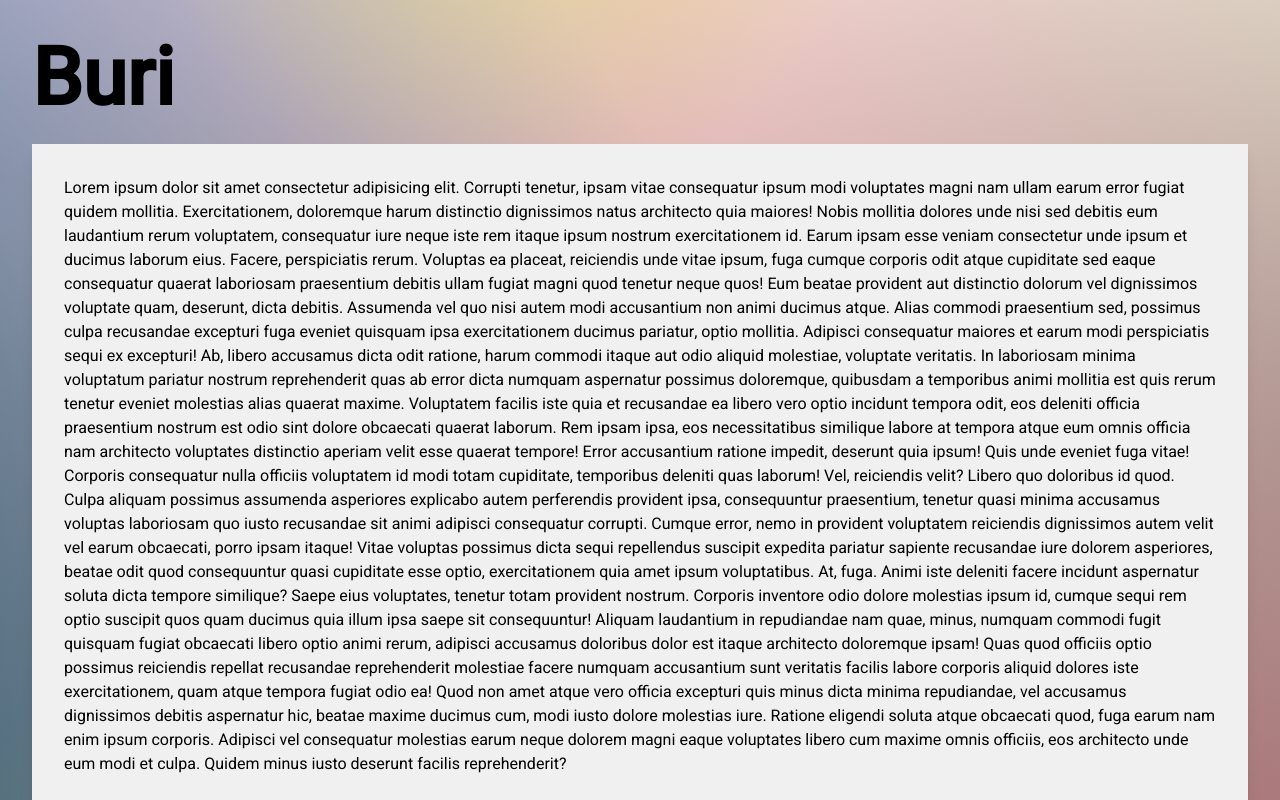
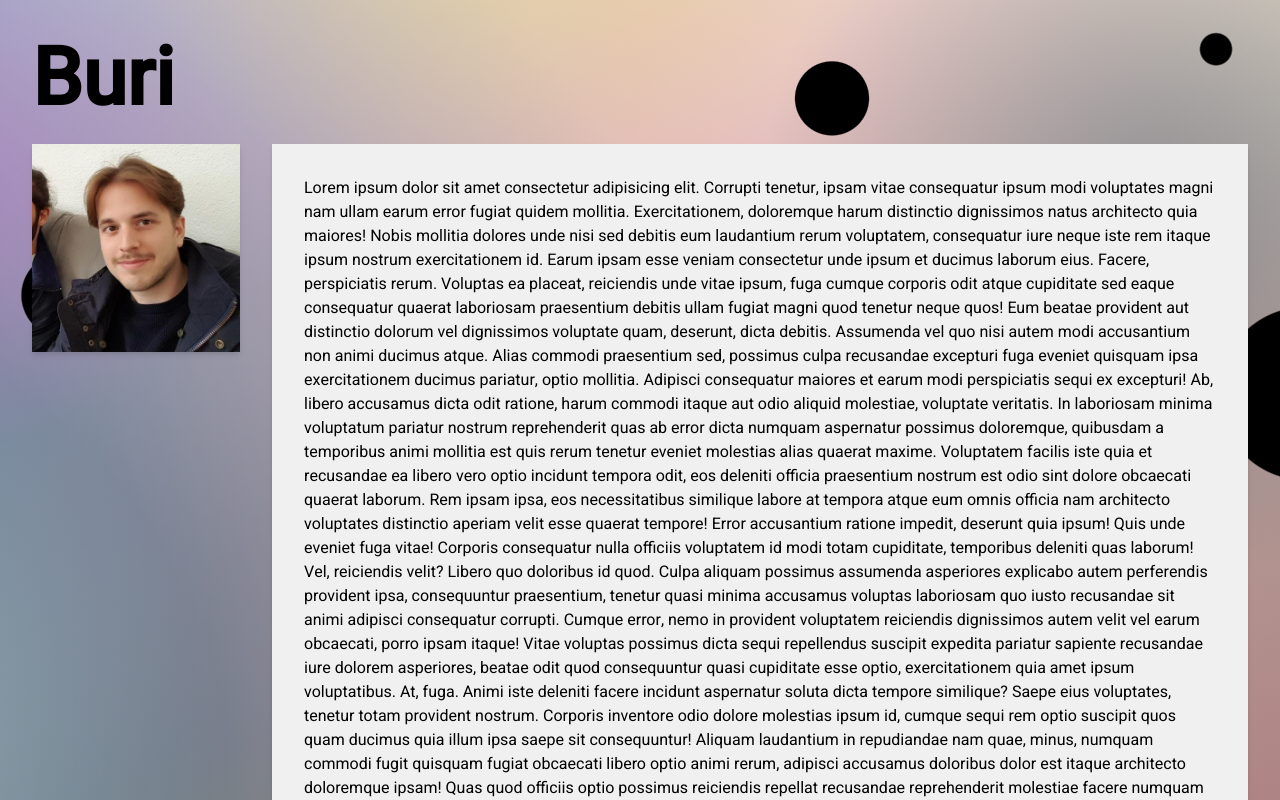
Before and after one commit to youngburi/homepage, a Next.js app: page / in a window 1280 px wide. Shown: the top 800 px of the page. Built offline with nearby package versions, Linux system fonts and the light colour scheme.

Commit message:
added avatar + dots gradient

```diff
--- a/pages/index.tsx
+++ b/pages/index.tsx
@@ -1,89 +1,98 @@
-import { Box, Heading, Text } from "@chakra-ui/react";
+import { Box, Flex, Heading, Image, Text } from "@chakra-ui/react";
+import React from "react";
+import { colorGradient1, dots } from "../utils/styles";
 
-const IndexPage = () => (
+const IndexPage = () => {
+  const imageWidth = "clamp(6rem,calc(5rem + 10vw), 15rem)";
+
+  return (
     <Box
       minHeight="100vh"
-    bg={`
-    radial-gradient(circle at 40% -20%, rgba(216, 235, 52, 0.4), transparent 30%),
-    radial-gradient(circle at 25% 120%, rgba(216, 235, 52, 0.2), transparent 30%),
-    radial-gradient(circle at 60% 70%, rgba(230, 230, 230, 0.2), transparent 30%),
-    radial-gradient(circle at -50% 100%, rgba(20, 60, 60, 0.8), transparent 70%),
-    radial-gradient(circle at 110% 50%, rgba(20, 60, 60, 0.2), transparent 50%),
-    linear-gradient(90deg, rgba(131,58,180,0.3) 0%, rgba(253,29,29,0.2) 50%, rgba(252,176,69,0.2) 100%),
-    linear-gradient(0deg, rgba(255, 30, 40, 0.2), rgba(255, 255, 255, 0.8)),
-    linear-gradient(90deg, rgba(20, 255, 200, 0.5), rgba(100, 50, 100, 0.5)),
-    // radial-gradient(circle at 100% 100%, transparent, transparent 55%, rgba(255,255,255, 0.4) 65%, transparent 70%),
-    radial-gradient(ellipse at -110% 110%, transparent, transparent 55%, rgba(255,255,255, 0.4) 65%, transparent 68%),
-    radial-gradient(circle, rgba(238,174,202,0.5) 0%, rgba(148,187,233,0.6) 100%)
-    `}
+      // bg={colorGradient1}
       // css={css`
       //   filter: blur(1px);
       // `}
+      bg={`${dots},${colorGradient1}`}
       p="8"
     >
       <Heading as="h1" fontSize="5rem" mb="4">
         Buri
       </Heading>
-    <Box p="8" bg="custom.lightbg" boxShadow="lg">
+      <Flex flexWrap={["wrap", "nowrap"]}>
+        <Image
+          src="/images/avatar.jpg"
+          boxSize={[imageWidth]}
+          boxShadow="md"
+          mb="8"
+          mr={["0", "8"]}
+          objectFit="cover"
+        />
+        <Box p="8" bg="custom.lightbg" boxShadow="md" width="auto">
           <Text>
             Lorem ipsum dolor sit amet consectetur adipisicing elit. Corrupti
-        tenetur, ipsam vitae consequatur ipsum modi voluptates magni nam ullam
-        earum error fugiat quidem mollitia. Exercitationem, doloremque harum
-        distinctio dignissimos natus architecto quia maiores! Nobis mollitia
-        dolores unde nisi sed debitis eum laudantium rerum voluptatem,
-        consequatur iure neque iste rem itaque ipsum nostrum exercitationem id.
-        Earum ipsam esse veniam consectetur unde ipsum et ducimus laborum eius.
-        Facere, perspiciatis rerum. Voluptas ea placeat, reiciendis unde vitae
-        ipsum, fuga cumque corporis odit atque cupiditate sed eaque consequatur
-        quaerat laboriosam praesentium debitis ullam fugiat magni quod tenetur
-        neque quos! Eum beatae provident aut distinctio dolorum vel dignissimos
-        voluptate quam, deserunt, dicta debitis. Assumenda vel quo nisi autem
-        modi accusantium non animi ducimus atque. Alias commodi praesentium sed,
+            tenetur, ipsam vitae consequatur ipsum modi voluptates magni nam
+            ullam earum error fugiat quidem mollitia. Exercitationem, doloremque
+            harum distinctio dignissimos natus architecto quia maiores! Nobis
+            mollitia dolores unde nisi sed debitis eum laudantium rerum
+            voluptatem, consequatur iure neque iste rem itaque ipsum nostrum
+            exercitationem id. Earum ipsam esse veniam consectetur unde ipsum et
+            ducimus laborum eius. Facere, perspiciatis rerum. Voluptas ea
+            placeat, reiciendis unde vitae ipsum, fuga cumque corporis odit
+            atque cupiditate sed eaque consequatur quaerat laboriosam
+            praesentium debitis ullam fugiat magni quod tenetur neque quos! Eum
+            beatae provident aut distinctio dolorum vel dignissimos voluptate
+            quam, deserunt, dicta debitis. Assumenda vel quo nisi autem modi
+            accusantium non animi ducimus atque. Alias commodi praesentium sed,
             possimus culpa recusandae excepturi fuga eveniet quisquam ipsa
-        exercitationem ducimus pariatur, optio mollitia. Adipisci consequatur
-        maiores et earum modi perspiciatis sequi ex excepturi! Ab, libero
-        accusamus dicta odit ratione, harum commodi itaque aut odio aliquid
-        molestiae, voluptate veritatis. In laboriosam minima voluptatum pariatur
-        nostrum reprehenderit quas ab error dicta numquam aspernatur possimus
-        doloremque, quibusdam a temporibus animi mollitia est quis rerum tenetur
-        eveniet molestias alias quaerat maxime. Voluptatem facilis iste quia et
-        recusandae ea libero vero optio incidunt tempora odit, eos deleniti
-        officia praesentium nostrum est odio sint dolore obcaecati quaerat
-        laborum. Rem ipsam ipsa, eos necessitatibus similique labore at tempora
-        atque eum omnis officia nam architecto voluptates distinctio aperiam
-        velit esse quaerat tempore! Error accusantium ratione impedit, deserunt
-        quia ipsum! Quis unde eveniet fuga vitae! Corporis consequatur nulla
-        officiis voluptatem id modi totam cupiditate, temporibus deleniti quas
-        laborum! Vel, reiciendis velit? Libero quo doloribus id quod. Culpa
-        aliquam possimus assumenda asperiores explicabo autem perferendis
-        provident ipsa, consequuntur praesentium, tenetur quasi minima accusamus
-        voluptas laboriosam quo iusto recusandae sit animi adipisci consequatur
-        corrupti. Cumque error, nemo in provident voluptatem reiciendis
-        dignissimos autem velit vel earum obcaecati, porro ipsam itaque! Vitae
-        voluptas possimus dicta sequi repellendus suscipit expedita pariatur
-        sapiente recusandae iure dolorem asperiores, beatae odit quod
-        consequuntur quasi cupiditate esse optio, exercitationem quia amet ipsum
-        voluptatibus. At, fuga. Animi iste deleniti facere incidunt aspernatur
-        soluta dicta tempore similique? Saepe eius voluptates, tenetur totam
-        provident nostrum. Corporis inventore odio dolore molestias ipsum id,
-        cumque sequi rem optio suscipit quos quam ducimus quia illum ipsa saepe
-        sit consequuntur! Aliquam laudantium in repudiandae nam quae, minus,
+            exercitationem ducimus pariatur, optio mollitia. Adipisci
+            consequatur maiores et earum modi perspiciatis sequi ex excepturi!
+            Ab, libero accusamus dicta odit ratione, harum commodi itaque aut
+            odio aliquid molestiae, voluptate veritatis. In laboriosam minima
+            voluptatum pariatur nostrum reprehenderit quas ab error dicta
+            numquam aspernatur possimus doloremque, quibusdam a temporibus animi
+            mollitia est quis rerum tenetur eveniet molestias alias quaerat
+            maxime. Voluptatem facilis iste quia et recusandae ea libero vero
+            optio incidunt tempora odit, eos deleniti officia praesentium
+            nostrum est odio sint dolore obcaecati quaerat laborum. Rem ipsam
+            ipsa, eos necessitatibus similique labore at tempora atque eum omnis
+            officia nam architecto voluptates distinctio aperiam velit esse
+            quaerat tempore! Error accusantium ratione impedit, deserunt quia
+            ipsum! Quis unde eveniet fuga vitae! Corporis consequatur nulla
+            officiis voluptatem id modi totam cupiditate, temporibus deleniti
+            quas laborum! Vel, reiciendis velit? Libero quo doloribus id quod.
+            Culpa aliquam possimus assumenda asperiores explicabo autem
+            perferendis provident ipsa, consequuntur praesentium, tenetur quasi
+            minima accusamus voluptas laboriosam quo iusto recusandae sit animi
+            adipisci consequatur corrupti. Cumque error, nemo in provident
+            voluptatem reiciendis dignissimos autem velit vel earum obcaecati,
+            porro ipsam itaque! Vitae voluptas possimus dicta sequi repellendus
+            suscipit expedita pariatur sapiente recusandae iure dolorem
+            asperiores, beatae odit quod consequuntur quasi cupiditate esse
+            optio, exercitationem quia amet ipsum voluptatibus. At, fuga. Animi
+            iste deleniti facere incidunt aspernatur soluta dicta tempore
+            similique? Saepe eius voluptates, tenetur totam provident nostrum.
+            Corporis inventore odio dolore molestias ipsum id, cumque sequi rem
+            optio suscipit quos quam ducimus quia illum ipsa saepe sit
+            consequuntur! Aliquam laudantium in repudiandae nam quae, minus,
             numquam commodi fugit quisquam fugiat obcaecati libero optio animi
             rerum, adipisci accusamus doloribus dolor est itaque architecto
-        doloremque ipsam! Quas quod officiis optio possimus reiciendis repellat
-        recusandae reprehenderit molestiae facere numquam accusantium sunt
-        veritatis facilis labore corporis aliquid dolores iste exercitationem,
-        quam atque tempora fugiat odio ea! Quod non amet atque vero officia
-        excepturi quis minus dicta minima repudiandae, vel accusamus dignissimos
-        debitis aspernatur hic, beatae maxime ducimus cum, modi iusto dolore
-        molestias iure. Ratione eligendi soluta atque obcaecati quod, fuga earum
-        nam enim ipsum corporis. Adipisci vel consequatur molestias earum neque
-        dolorem magni eaque voluptates libero cum maxime omnis officiis, eos
-        architecto unde eum modi et culpa. Quidem minus iusto deserunt facilis
-        reprehenderit?
+            doloremque ipsam! Quas quod officiis optio possimus reiciendis
+            repellat recusandae reprehenderit molestiae facere numquam
+            accusantium sunt veritatis facilis labore corporis aliquid dolores
+            iste exercitationem, quam atque tempora fugiat odio ea! Quod non
+            amet atque vero officia excepturi quis minus dicta minima
+            repudiandae, vel accusamus dignissimos debitis aspernatur hic,
+            beatae maxime ducimus cum, modi iusto dolore molestias iure. Ratione
+            eligendi soluta atque obcaecati quod, fuga earum nam enim ipsum
+            corporis. Adipisci vel consequatur molestias earum neque dolorem
+            magni eaque voluptates libero cum maxime omnis officiis, eos
+            architecto unde eum modi et culpa. Quidem minus iusto deserunt
+            facilis reprehenderit?
           </Text>
         </Box>
+      </Flex>
     </Box>
   );
+};
 
 export default IndexPage;
--- /dev/null
+++ b/utils/styles.ts
@@ -0,0 +1,29 @@
+export const colorGradient1 = `
+radial-gradient(circle at 90% 20%, rgba(0, 50, 80, 0.3), transparent 28%),
+radial-gradient(circle at -20% 80%, rgba(255, 255, 250, 0.5), transparent 28%),
+radial-gradient(circle at 80% 110%, rgba(240, 180, 227, 0.5), transparent 20%),
+radial-gradient(ellipse at -20% 20%, rgba(255, 105, 227, 0.4), transparent 25%),
+radial-gradient(circle at 40% -20%, rgba(216, 235, 52, 0.4), transparent 30%),
+radial-gradient(circle at 25% 120%, rgba(216, 235, 52, 0.2), transparent 30%),
+radial-gradient(circle at 60% 70%, rgba(230, 230, 230, 0.2), transparent 30%),
+radial-gradient(circle at -50% 100%, rgba(20, 60, 60, 0.8), transparent 70%),
+radial-gradient(circle at 110% 50%, rgba(20, 60, 60, 0.2), transparent 50%),
+linear-gradient(90deg, rgba(131,58,180,0.3) 0%, rgba(253,29,29,0.2) 50%, rgba(252,176,69,0.2) 100%),
+linear-gradient(0deg, rgba(255, 30, 40, 0.2), rgba(255, 255, 255, 0.8)),
+linear-gradient(90deg, rgba(20, 255, 200, 0.5), rgba(100, 50, 100, 0.5)),
+radial-gradient(circle at 100% 100%, transparent, transparent 55%, rgba(255,255,255, 0.4) 65%, transparent 70%),
+radial-gradient(ellipse at -110% 110%, transparent, transparent 55%, rgba(255,255,255, 0.4) 65%, transparent 68%),
+radial-gradient(circle, rgba(238,174,202,0.5) 0%, rgba(148,187,233,0.6) 100%)
+`;
+
+export const dots = `
+radial-gradient(circle at 35% 60%, rgba(0, 0, 0, 1) 2%, transparent 2.1%),
+radial-gradient(circle at 85% 70%, rgba(0, 0, 0, 1) 3%, transparent 3.1%),
+radial-gradient(circle at 45% 35%, rgba(0, 0, 0, 1) 1%, transparent 1.1%),
+radial-gradient(circle at 5% 90%, rgba(0, 0, 0, 1) 4%, transparent 4.1%),
+radial-gradient(circle at 50% 95%, rgba(0, 0, 0, 1) 1.5%, transparent 1.6%),
+radial-gradient(circle at 65% 10%, rgba(0, 0, 0, 1) 3%, transparent 3.1%),
+radial-gradient(circle at 95% 5%, rgba(0, 0, 0, 1) 1%, transparent 1.1%),
+radial-gradient(circle at 102% 40%, rgba(0, 0, 0, 1) 6%, transparent 6.1%),
+radial-gradient(circle at 5% 30%, rgba(0, 0, 0, 1) 3%, transparent 3.1%)
+`;
```
Also changed, not shown: public/images/avatar.jpg (added). Lines whose indentation alone changed are shown as unchanged.
